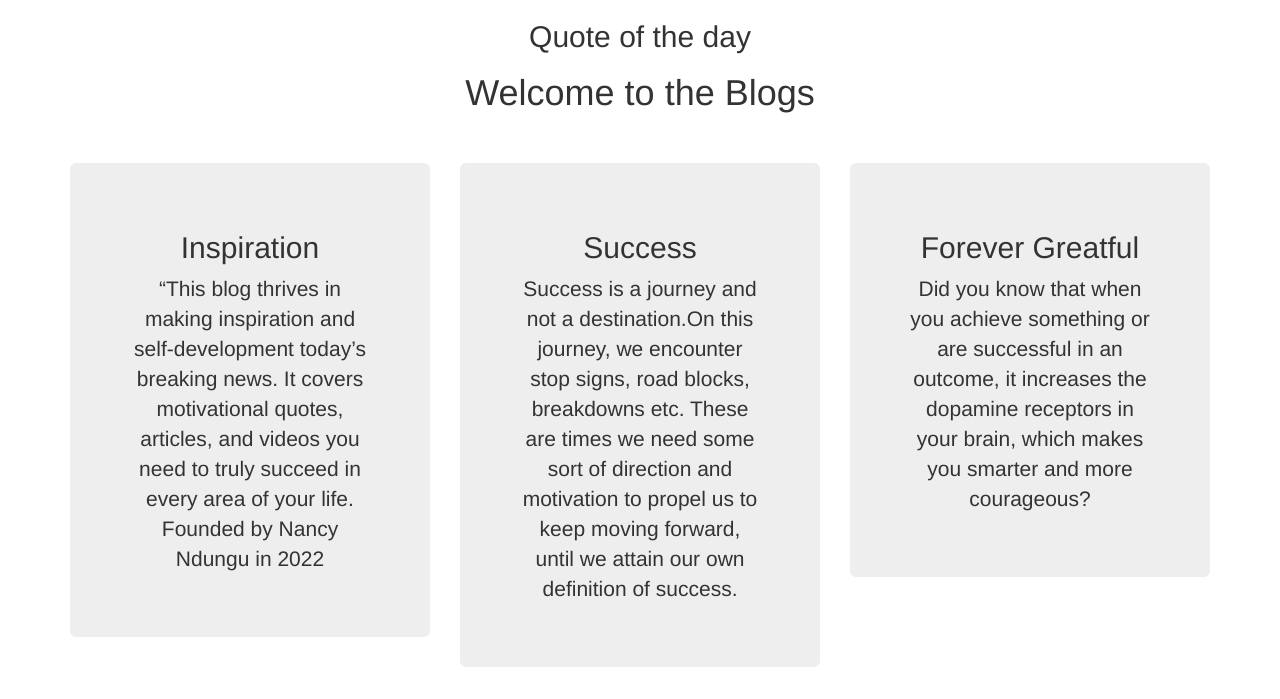
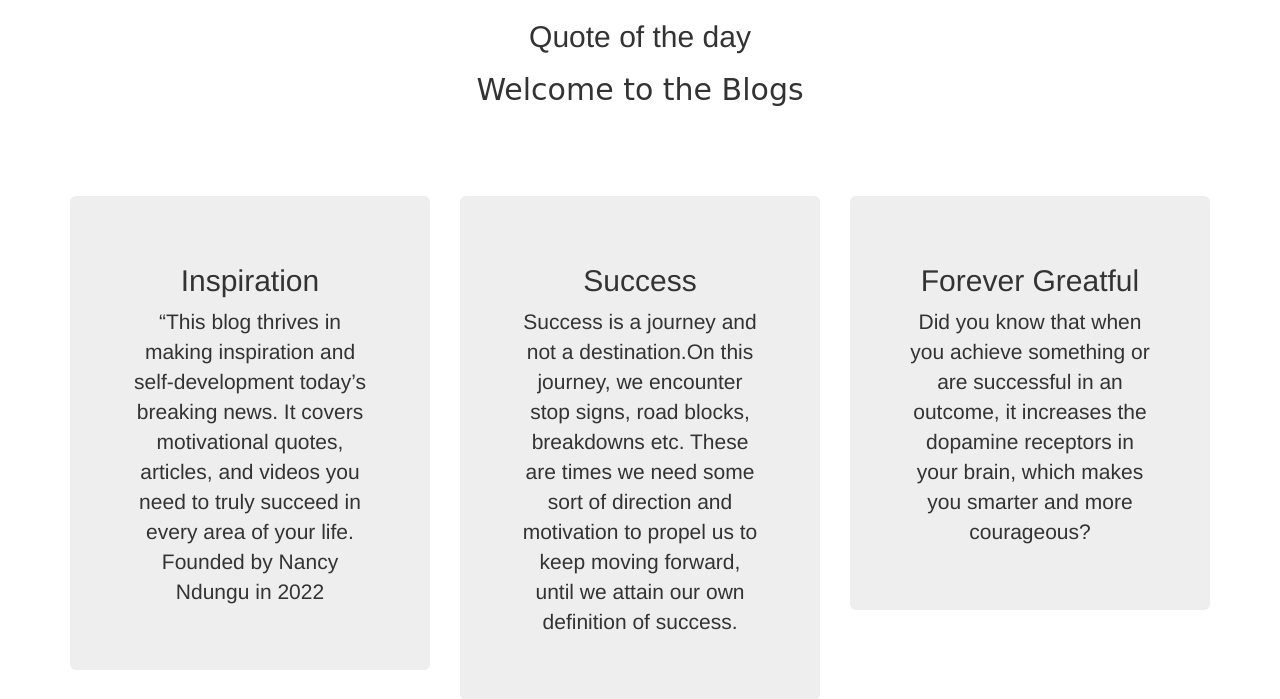
Before and after one commit to nancyjamescoding/personal-blog, a Flask app: template app/templates/index.html in a window 1280 px wide. Shown: the part 52-751 px from the top of the page. Run offline with Flask 2, Linux system fonts and the light colour scheme; the template is opened without the code that fills it, so the values that code supplies are empty; some libraries are stand-ins or nearby versions.

Commit message:
Addded new style to the blog title

```diff
--- a/app/templates/index.html
+++ b/app/templates/index.html
@@ -6,7 +6,7 @@
     <h4>{{title }}</h4>
     <h4>{{author}}</h4>
 </div>
-<h1 style="text-align: center;">Welcome to the Blogs</h1>
+<h2 style="text-align: center; font-family:cursive;">Welcome to the Blogs</h2> <br><br>
 <div class="container"><br><br>
     <div class="row">
         <div class="col-md-4">
```
